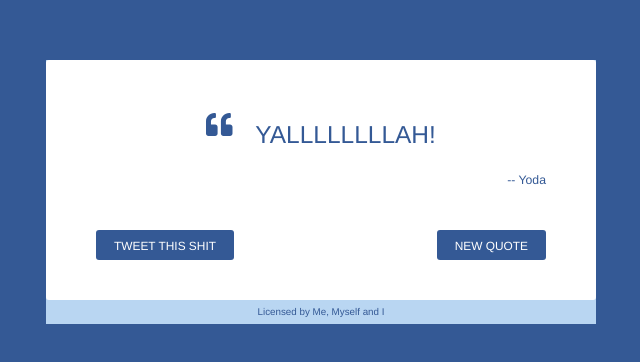
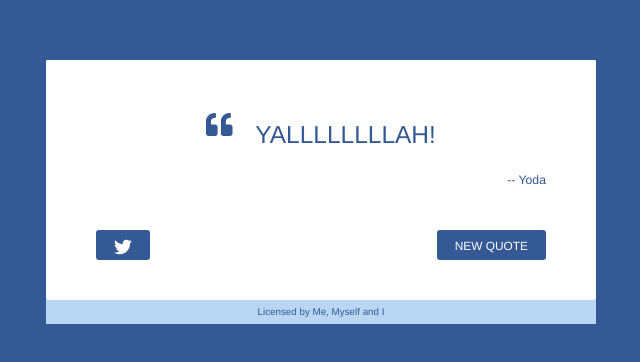
Before and after one commit to Ahiiia92/quote-machine, a React app: page / in a window 1280 px wide. Shown: the part 208-570 px from the top of the page, without its empty margins (319-959 px from the left). Built offline with nearby package versions, Linux system fonts and the light colour scheme.

Commit message:
icons added"

```diff
--- a/assets/stylesheets/components/_cards.scss
+++ b/assets/stylesheets/components/_cards.scss
@@ -36,6 +36,7 @@
     margin-top: 30px;
     opacity: 1;
     cursor: pointer;
+    text-decoration: none;
   }
 
   #tweet-quote {
@@ -55,6 +56,7 @@
     margin-top: 30px;
     opacity: 1;
     cursor: pointer;
+    text-decoration: none;
   }
 }
 
--- a/package.json
+++ b/package.json
@@ -28,6 +28,7 @@
   },
   "dependencies": {
     "@fortawesome/fontawesome-svg-core": "^1.2.29",
+    "@fortawesome/free-brands-svg-icons": "^5.13.1",
     "@fortawesome/free-solid-svg-icons": "^5.13.1",
     "@fortawesome/react-fontawesome": "^0.1.11",
     "gender-api.com-client": "^1.0.14",
--- a/src/components/App.jsx
+++ b/src/components/App.jsx
@@ -1,4 +1,8 @@
 import React, { Component } from 'react';
+
+// get our fontawesome imports
+import '../fontawesome';
+import { FontAwesomeIcon } from '@fortawesome/react-fontawesome';
 
 import Quote from './Quote';
 import quotes from '../../data/quotes';
@@ -34,7 +38,14 @@ class App extends Component {
             author={this.state.author}
           />
           <div className="btns">
-            <a href="#" id="tweet-quote">TWEET THIS SHIT</a>
+            <a href="#" id="tweet-quote">
+              <FontAwesomeIcon
+                icon={['fab', 'twitter']}
+                style={{
+                  fontSize: '1.5em'
+                }}
+              />
+            </a>
             <a href="#" id="new-quote" onClick={this.handleClick}>NEW QUOTE</a>
           </div>
         </div>
--- a/src/fontawesome.jsx
+++ b/src/fontawesome.jsx
@@ -3,8 +3,10 @@ import { library } from '@fortawesome/fontawesome-svg-core';
 
 // import your icons
 import { faQuoteLeft } from "@fortawesome/free-solid-svg-icons";
+import { fab } from "@fortawesome/free-brands-svg-icons";
 
 library.add(
-  faQuoteLeft
+  faQuoteLeft,
+  fab
   // more icons go here
 );
```
Also changed, not shown: 1 other file (tests, documents, lock files or other folders).
